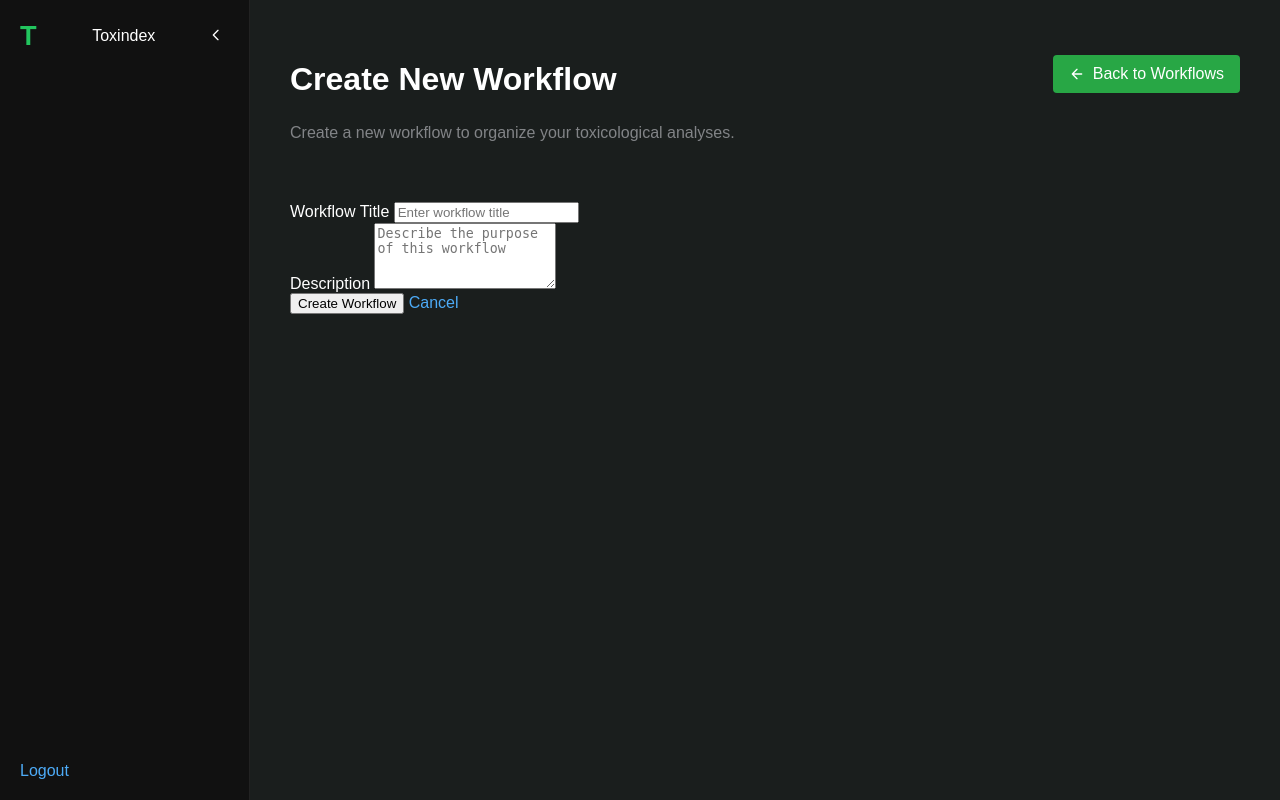
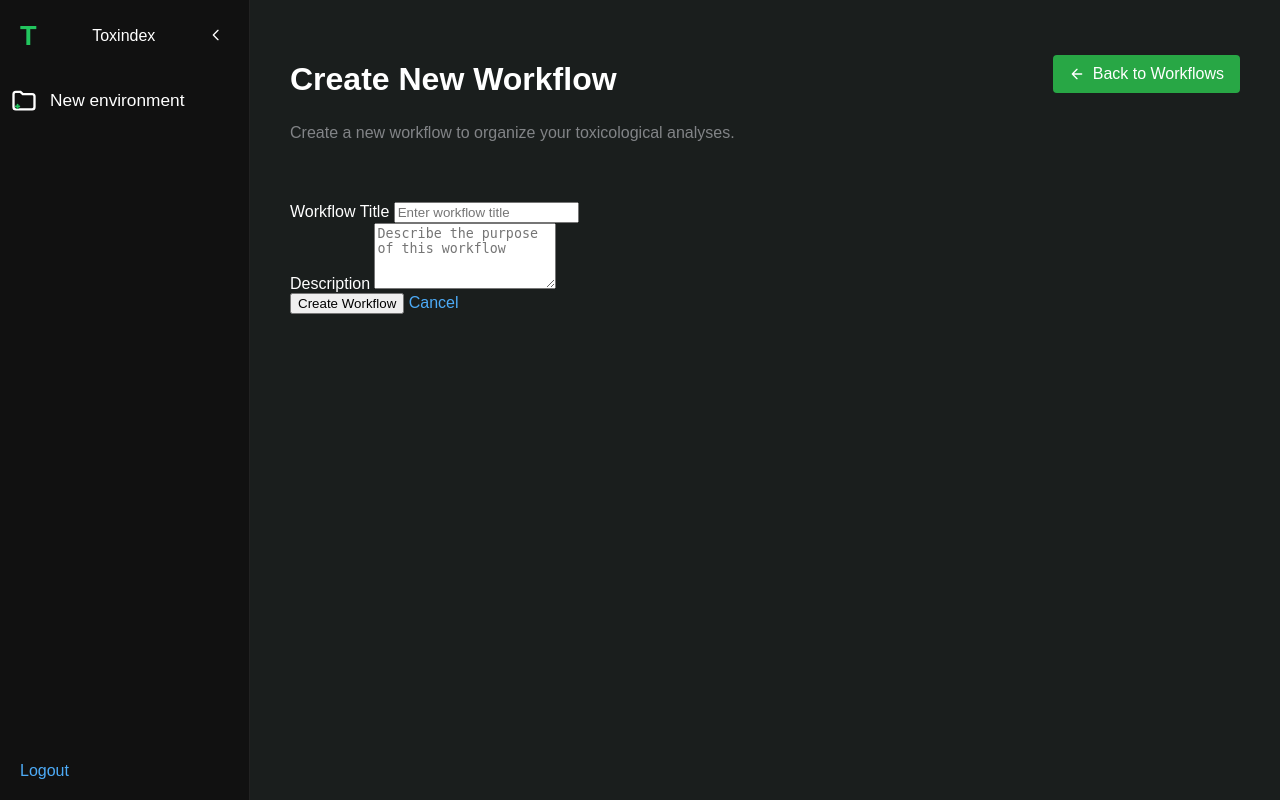
Before and after one commit to insilica/toxindex, a Flask app: page /workflow/new in a window 1280 px wide. Run offline with Flask 3, Linux system fonts and the light colour scheme; parts of the project's set-up code (start-up, migrations or seed data) failed here and were passed over; some libraries are stand-ins or nearby versions.

Commit message:
frontend update

```diff
--- a/webserver/static/css/style.css
+++ b/webserver/static/css/style.css
@@ -532,3 +532,25 @@ a:hover {
     display: inline !important;
     word-break: break-word;
 }
+
+.new-env-btn {
+    background: none;
+    border: none;
+    color: #fff;
+    font-size: 1.08rem;
+    font-weight: 400;
+    padding: 0;
+    box-shadow: none;
+    min-height: 36px;
+    display: flex;
+    align-items: center;
+    gap: 0.7em;
+    transition: background 0.2s;
+}
+.new-env-btn:hover, .new-env-btn:focus {
+    background: #181c1f;
+    outline: none;
+}
+.icon-folder-plus svg {
+    display: block;
+}
--- a/webserver/templates/sidebar.html
+++ b/webserver/templates/sidebar.html
@@ -10,6 +10,21 @@
     </div>
 
     <div class="tasks" id="env-list">
+        <div id="add-env-container" class="mb-3">
+            <button id="add-env-btn" type="button" class="new-env-btn d-flex align-items-center gap-2 w-100" style="background: none; border: none; color: #fff; font-size: 1.08rem; font-weight: 400; padding: 0; box-shadow: none; min-height: 36px;">
+                <span class="icon-folder-plus" style="display: flex; align-items: center;">
+                  <svg width="28" height="28" viewBox="0 0 24 24" fill="none">
+                    <path d="M3 7a2 2 0 0 1 2-2h4l2 2h8a2 2 0 0 1 2 2v9a2 2 0 0 1-2 2H5a2 2 0 0 1-2-2V7z" stroke="#fff" stroke-width="2"/>
+                    <g>
+                      <circle cx="6.5" cy="17.5" r="2" fill="#181c1f"/>
+                      <path d="M6.5 16v3M5 17.5h3" stroke="#22c55e" stroke-width="1.5" stroke-linecap="round"/>
+                    </g>
+                  </svg>
+                </span>
+                <span style="color: #fff;">New environment</span>
+            </button>
+            <input id="add-env-input" type="text" class="form-control mt-2" placeholder="New environment name" style="display:none;" />
+        </div>
         {% for env in environments %}
         <div class="task-item" data-id="{{ env.environment_id }}">
             <span>{{ env.title }}</span>
@@ -60,7 +75,10 @@
         .then(response => response.json())
         .then(data => {
             if (data.environments) {
+                const addEnvHTML = document.getElementById('add-env-container')?.outerHTML || '';
                 envList.innerHTML = '';
+                // Re-insert add-env-container HTML as first child
+                envList.insertAdjacentHTML('afterbegin', addEnvHTML);
                 data.environments.forEach(env => {
                     const item = document.createElement('div');
                     item.classList.add('task-item');
@@ -87,6 +105,40 @@
 
                     envList.appendChild(item);
                 });
+                // Re-attach add environment button/input listeners
+                const addEnvBtn = document.getElementById('add-env-btn');
+                const addEnvInput = document.getElementById('add-env-input');
+                if (addEnvBtn && addEnvInput) {
+                    addEnvBtn.onclick = () => {
+                        addEnvBtn.style.display = 'none';
+                        addEnvInput.style.display = 'block';
+                        addEnvInput.focus();
+                    };
+                    addEnvInput.onkeydown = function(e) {
+                        if (e.key === 'Enter') {
+                            const name = addEnvInput.value.trim();
+                            if (!name) return;
+                            fetch('/environment/new', {
+                                method: 'POST',
+                                headers: { 'Content-Type': 'application/json' },
+                                body: JSON.stringify({ title: name })
+                            })
+                            .then(r => r.json())
+                            .then(data => {
+                                if (data.environment_id) {
+                                    addEnvInput.value = '';
+                                    addEnvInput.style.display = 'none';
+                                    addEnvBtn.style.display = 'block';
+                                    loadEnvironments();
+                                }
+                            });
+                        } else if (e.key === 'Escape') {
+                            addEnvInput.value = '';
+                            addEnvInput.style.display = 'none';
+                            addEnvBtn.style.display = 'block';
+                        }
+                    };
+                }
             }
         })
         .catch(error => console.error('Error loading environments:', error));
```
Also changed, not shown: README.md, 1 other file.
